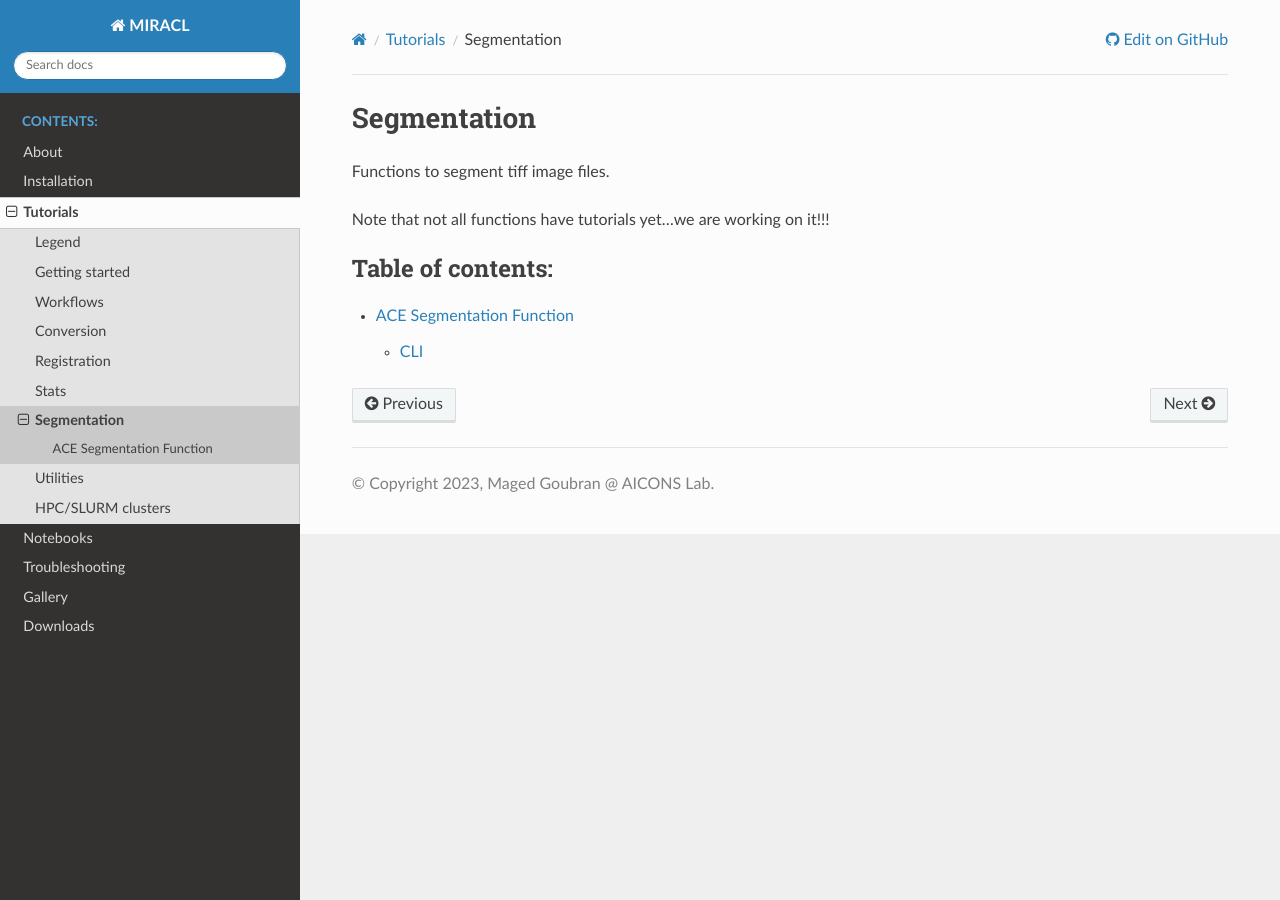
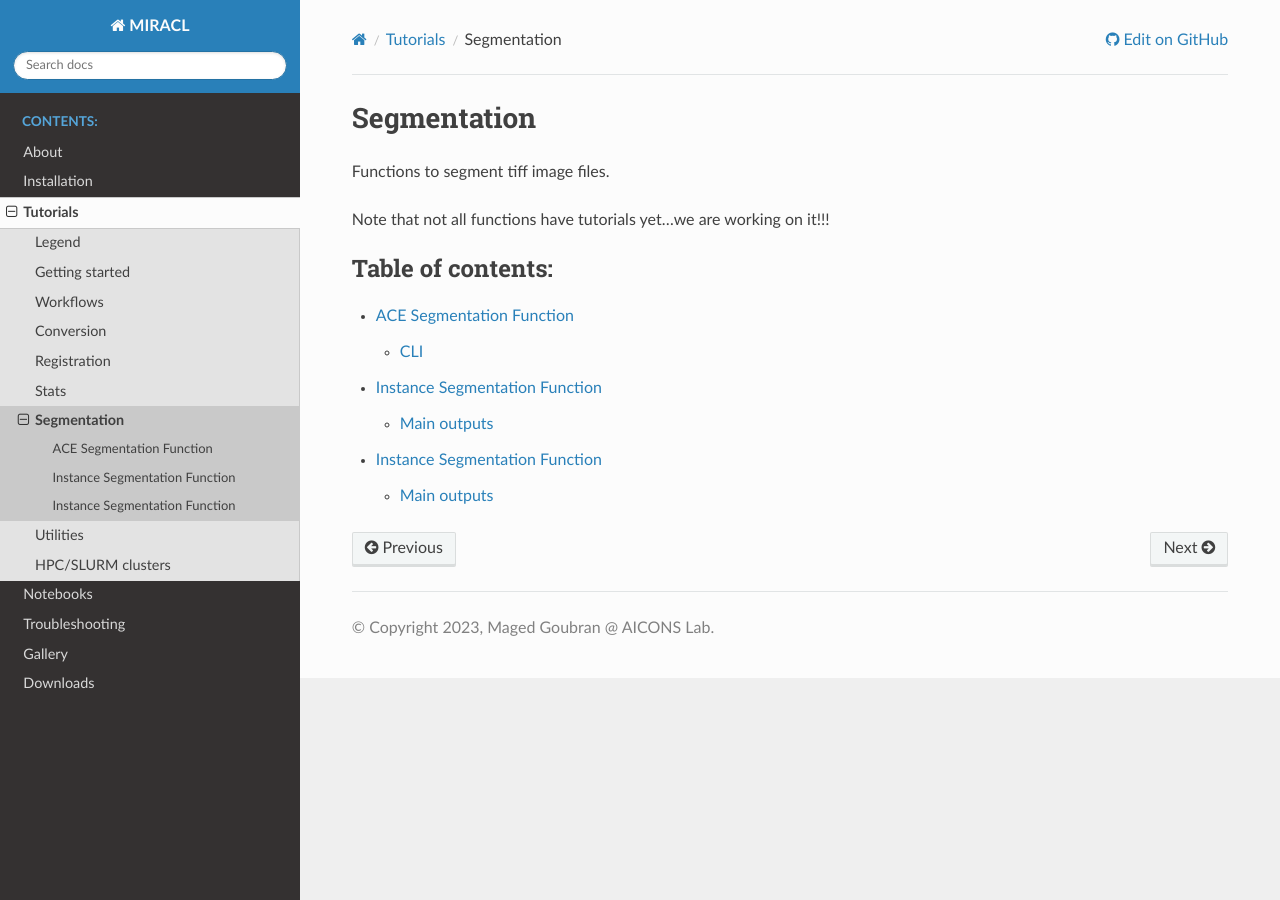
Before and after one commit to AICONSlab/MIRACL, a Sphinx documentation site: the page built from docs/tutorials/segmentation/index.rst, in a window 1280 px wide. Built offline with Sphinx 7.4.7 and the Read the Docs theme 3.1.0, drawn with Linux system fonts in a browser that asks for light colours.

Commit message:
[docs] Update index for segmentation

```diff
--- a/docs/tutorials/segmentation/index.rst
+++ b/docs/tutorials/segmentation/index.rst
@@ -10,3 +10,5 @@ Functions to segment tiff image files.
    :caption: Table of contents:
 
    ace_seg/ace_seg
+   count_neurons/count_neurons
+   instance_seg/instance_seg
```
